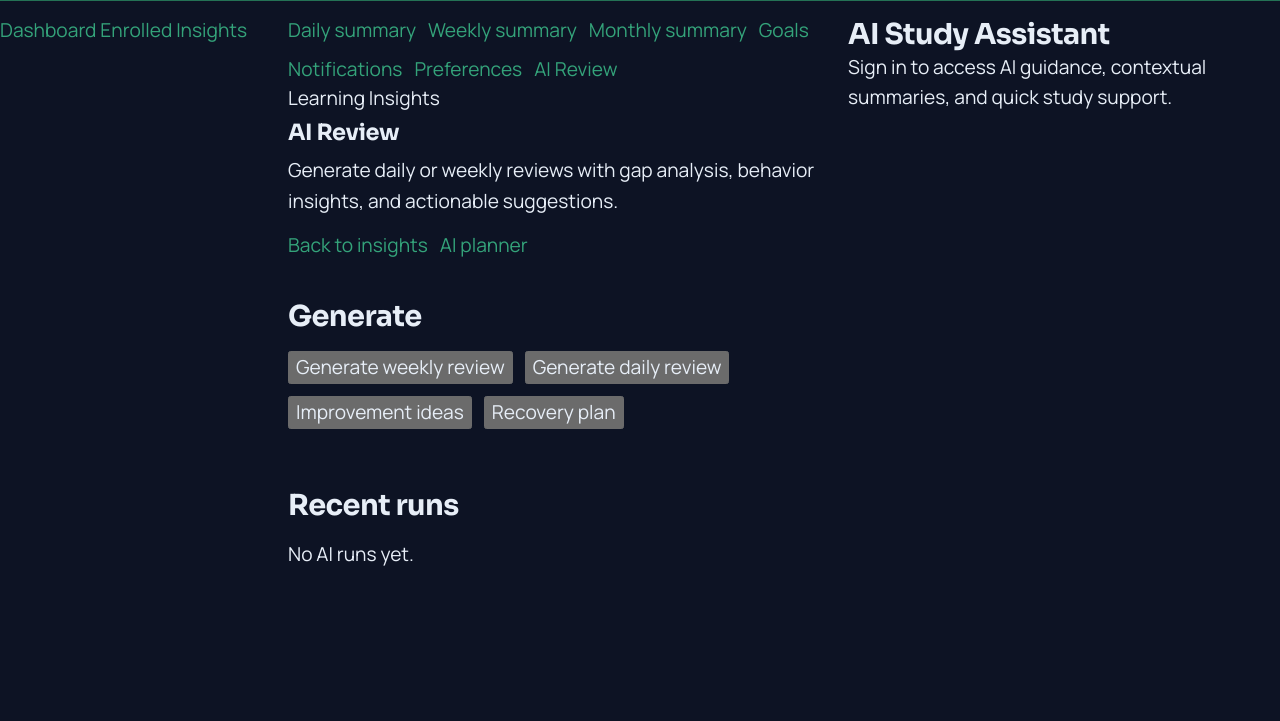
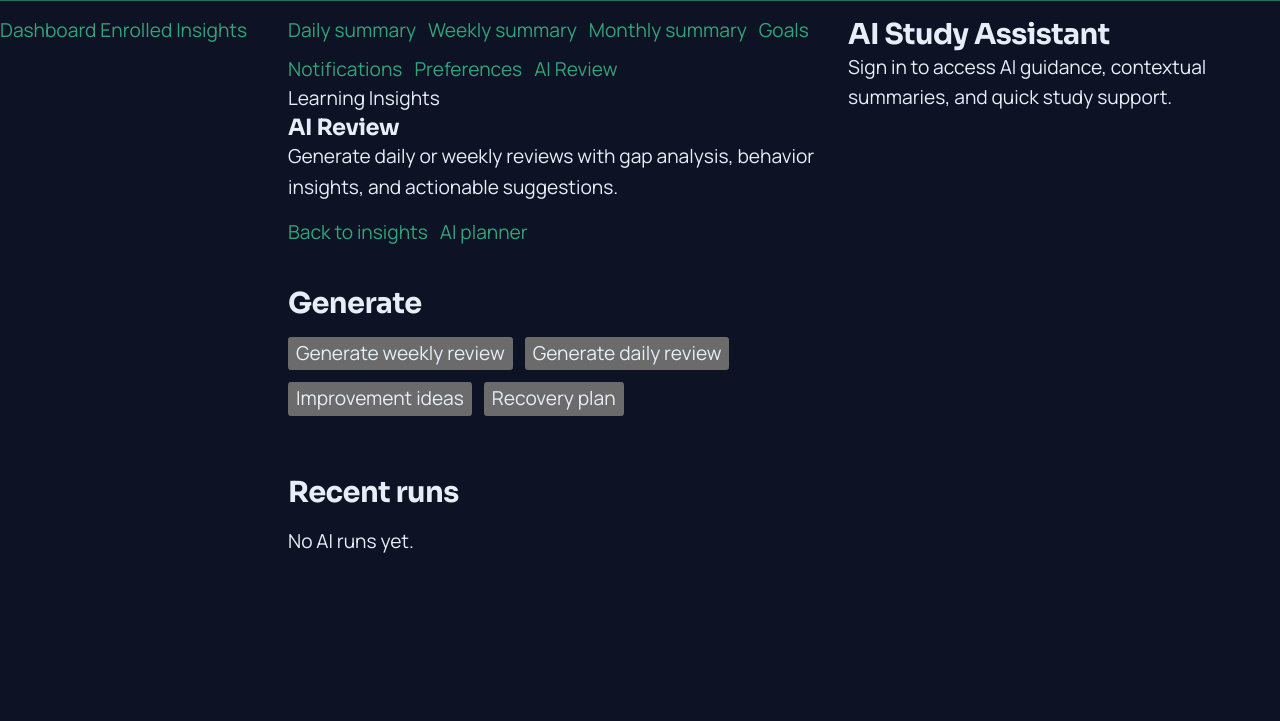
Before and after one commit to worku404/elearning-private, a Django app: template edu/learning_insights/templates/learning_insights/ai/review.html in a window 1280 px wide. Shown: the part 405-1126 px from the top of the page. Run offline with Django 5.2, Linux system fonts and the light colour scheme; the template is opened without the code that fills it, so the values that code supplies are empty; parts of the project's set-up code (start-up, migrations or seed data) failed here and were passed over; some libraries are stand-ins or nearby versions.

Commit message:
Improve learning insights styling

```diff
--- a/edu/learning_insights/static/learning_insights/css/learning_insights.css
+++ b/edu/learning_insights/static/learning_insights/css/learning_insights.css
@@ -1,6 +1,6 @@
 @import url("tokens.css");
 @import url("layout.css");
-@import url("components.css");
+@import url("unified.css");
 @import url("pages.css");
 
 :root {
--- a/edu/static/learning_insights/css/learning_insights.css
+++ b/edu/static/learning_insights/css/learning_insights.css
@@ -1,6 +1,6 @@
 @import url("tokens.css");
 @import url("layout.css");
-@import url("components.css");
+@import url("unified.css");
 @import url("pages.css");
 
 :root {
```
